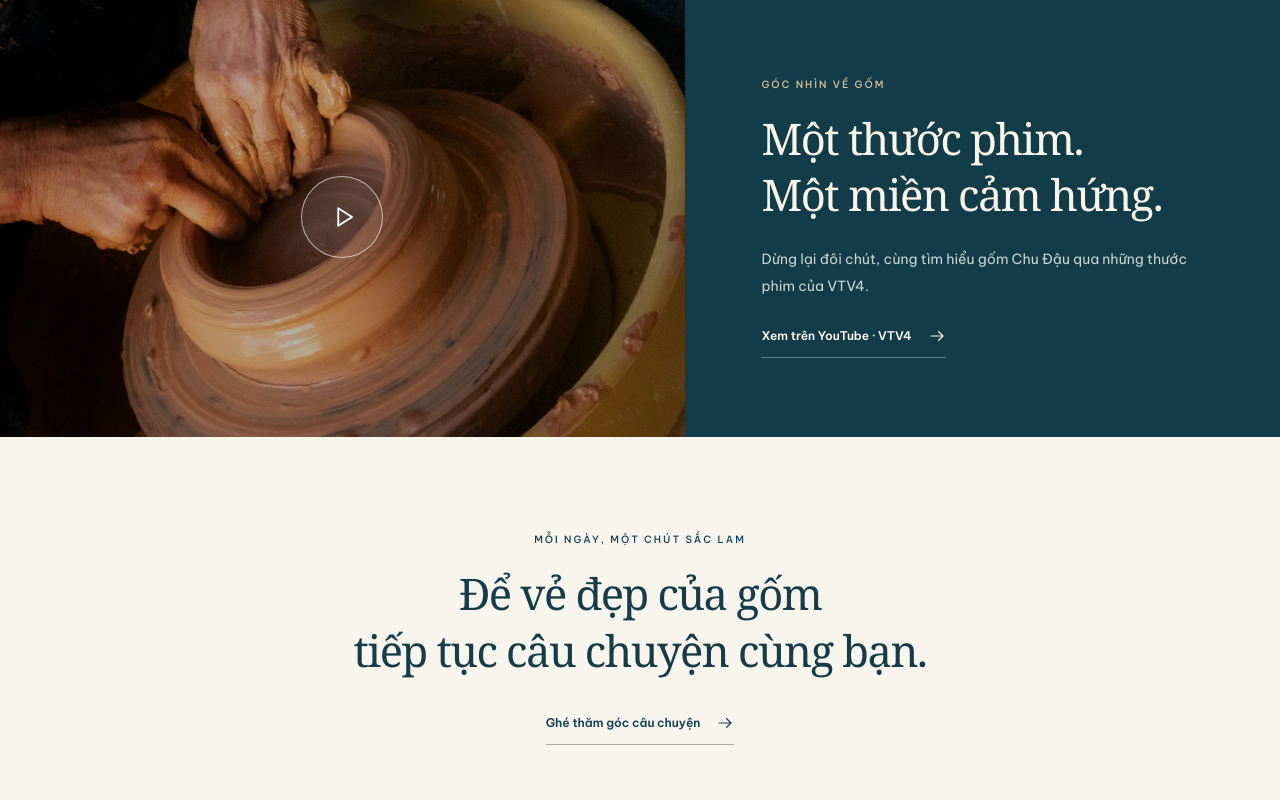
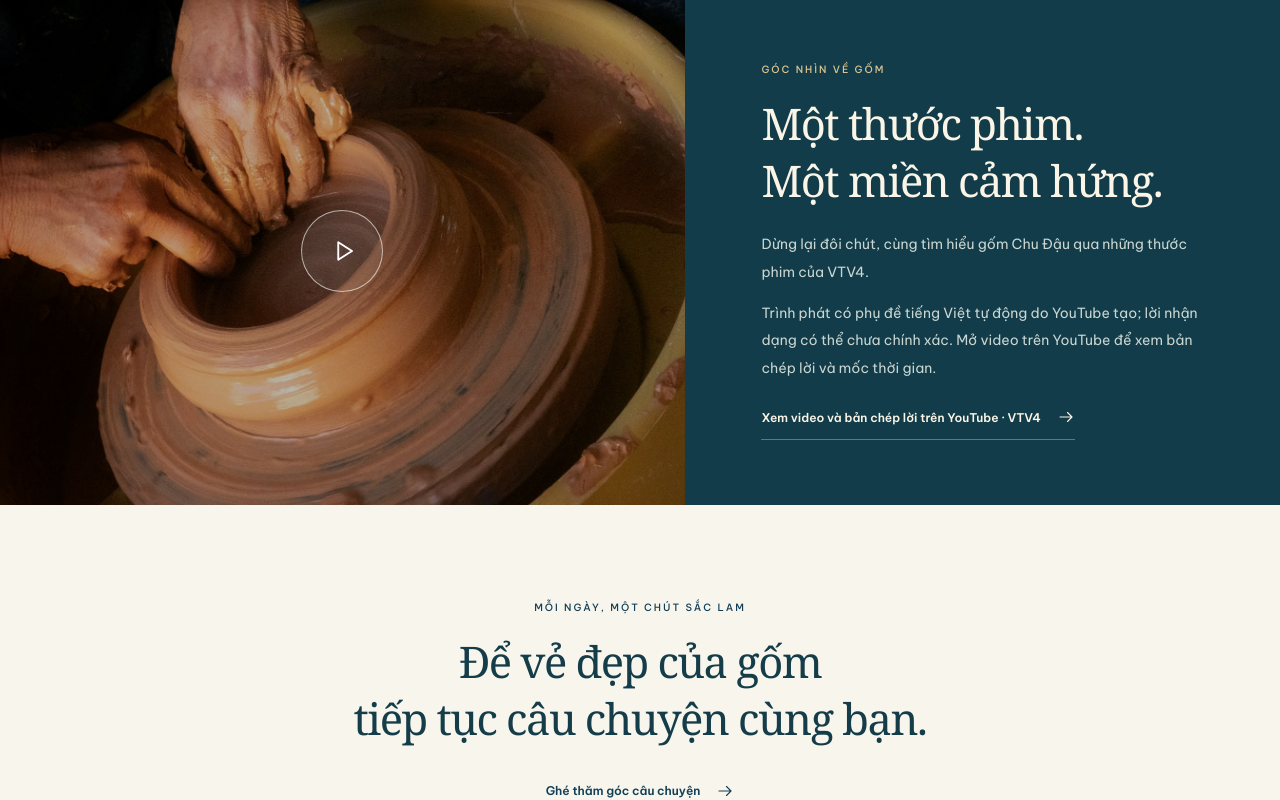
Before and after one commit to ngocthanhhx7/tro_and_lam_system, a React (Vite) app in the folder fondend/: page / in a window 1280 px wide. Shown: the part 3528-4328 px from the top of the page. Built offline with nearby package versions, Linux system fonts and the light colour scheme; no server answers.

Commit message:
fix(media): expose Vietnamese video captions

```diff
--- a/fondend/src/components/catalog/EditorialMedia.jsx
+++ b/fondend/src/components/catalog/EditorialMedia.jsx
@@ -6,9 +6,9 @@ export function HeritageFilm() {
   const [playing, setPlaying] = useState(false);
   return <section className="heritage-film" id="phim-gom" aria-labelledby="film-title">
     <div className="heritage-film__visual">
-      {playing ? <iframe src="https://www.youtube-nocookie.com/embed/AVtL9Y3ndTY?autoplay=1" title="Sức sống gốm Chu Đậu — VTV4" allow="autoplay; encrypted-media; picture-in-picture; fullscreen" allowFullScreen />
+      {playing ? <iframe src="https://www.youtube-nocookie.com/embed/AVtL9Y3ndTY?autoplay=1&cc_load_policy=1&cc_lang_pref=vi" title="Sức sống gốm Chu Đậu — VTV4" allow="autoplay; encrypted-media; picture-in-picture; fullscreen" allowFullScreen />
         : <><img src={media.hands} alt="Đôi bàn tay tạo hình đất trên bàn xoay" loading="lazy" /><button className="film-play" onClick={() => setPlaying(true)} aria-label="Xem phim Sức sống gốm Chu Đậu"><Icon name="play" size={30} /></button></>}
     </div>
-    <div className="heritage-film__copy"><p className="eyebrow">GÓC NHÌN VỀ GỐM</p><h2 id="film-title">Một thước phim.<br />Một miền cảm hứng.</h2><p>Dừng lại đôi chút, cùng tìm hiểu gốm Chu Đậu qua những thước phim của VTV4.</p><a className="text-link" href="https://www.youtube.com/watch?v=AVtL9Y3ndTY" target="_blank" rel="noreferrer">Xem trên YouTube · VTV4 <Icon name="arrow" size={18} /></a></div>
+    <div className="heritage-film__copy"><p className="eyebrow">GÓC NHÌN VỀ GỐM</p><h2 id="film-title">Một thước phim.<br />Một miền cảm hứng.</h2><p>Dừng lại đôi chút, cùng tìm hiểu gốm Chu Đậu qua những thước phim của VTV4.</p><p className="heritage-film__caption-note">Trình phát có phụ đề tiếng Việt tự động do YouTube tạo; lời nhận dạng có thể chưa chính xác. Mở video trên YouTube để xem bản chép lời và mốc thời gian.</p><a className="text-link" href="https://www.youtube.com/watch?v=AVtL9Y3ndTY" target="_blank" rel="noreferrer">Xem video và bản chép lời trên YouTube · VTV4 <Icon name="arrow" size={18} /></a></div>
   </section>;
 }
--- a/fondend/src/styles/atelier.css
+++ b/fondend/src/styles/atelier.css
@@ -85,6 +85,7 @@
 .film-play { position: absolute; top: 50%; left: 50%; transform: translate(-50%,-50%); width: 82px; height: 82px; border: 1px solid #fff9; border-radius: 50%; color: white; background: #ffffff10; display: grid; place-items: center; cursor: pointer; transition: background .2s; }
 .film-play:hover { background: #ffffff30; }
 .heritage-film__copy { align-self: center; padding: 65px clamp(30px,6vw,95px); }
+.heritage-film__caption-note { max-width: 460px; font-size: 11px; line-height: 1.65; }
 .heritage-film .eyebrow { color: #d9c492; }
 .heritage-film h2 { color: #faf5e7; }
 .heritage-film p:not(.eyebrow) { color: #cad6d2; }
```
Also changed, not shown: 2 other files (tests, documents, lock files or other folders).
